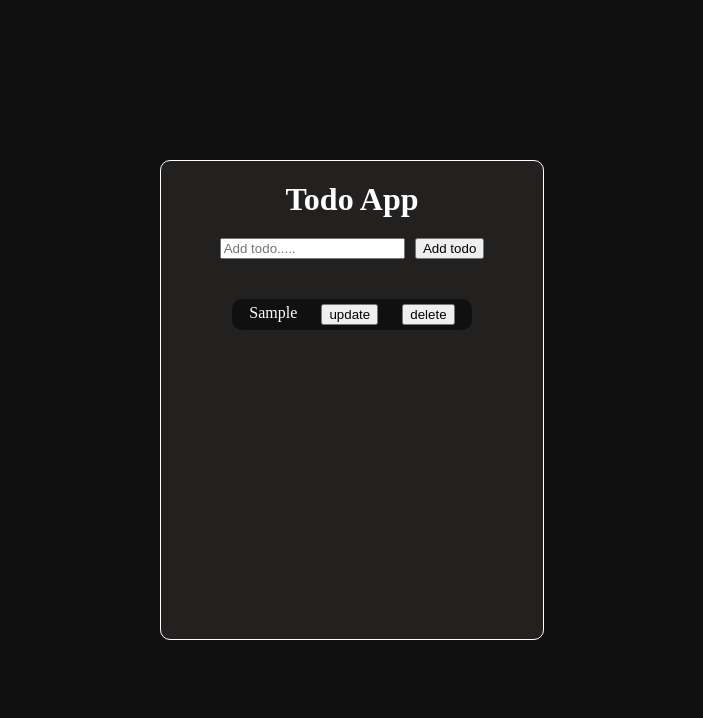
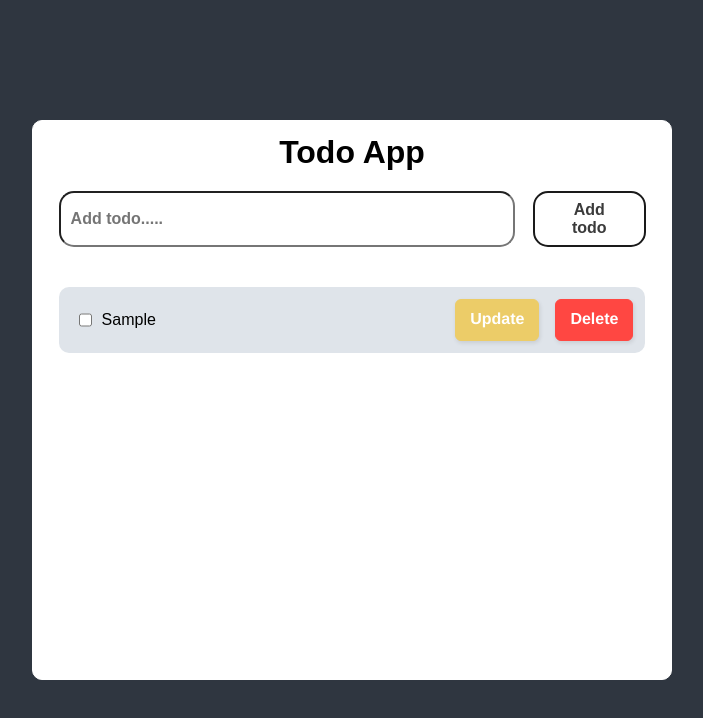
Before and after one commit to charandeep0288/Todo-App_Dom_Based, a plain HTML site: page index.html in a window 1280 px wide. Both pictures are taken after typing "Sample" into the empty fields and a click on the button "Add todo". Shown: the whole page, without its empty margins (288-991 px from the left). Drawn offline with Linux system fonts and the light colour scheme.

Commit message:
Added functionality - Update Todo, Delete Todo, Mark Todo as Done; Also Improved UI

```diff
--- a/index.html
+++ b/index.html
@@ -4,12 +4,13 @@
     <meta charset="UTF-8" />
     <meta name="viewport" content="width=device-width, initial-scale=1.0" />
     <meta http-equiv="X-UA-Compatible" content="ie=edge" />
-    <title>HTML 5 Boilerplate</title>
+    <title>Todo Application</title>
+    <link rel="icon" type="image/x-icon" href="./images/to-do-list.png">
     <link rel="stylesheet" href="style.css" />
   </head>
   <body>
     <div class="container">
-      <div class="main-content">
+      <div class="main-content scrollbar">
         <div class="todos-title">
           <h1>Todo App</h1>
         </div>
@@ -20,7 +21,7 @@
             class="todos-input"
             id="todo-input"
           />
-          <button id="add-todo">Add todo</button>
+          <button class="button-28" id="add-todo">Add todo</button>
         </div>
 
         <div id="todos">
--- a/script.js
+++ b/script.js
@@ -1,4 +1,6 @@
-const TODOS = [];
+let TODOS = [];
+
+document.querySelector("#add-todo").addEventListener("click", addTodo);
 
 function addTodo(e) {
   const task = document.querySelector("#todo-input").value;
@@ -13,36 +15,76 @@ function addTodo(e) {
     isCompleted: false,
   };
 
-  document.querySelector("#todo-input").value = '';
+  document.querySelector("#todo-input").value = "";
+  TODOS.push(newTodo);
 
-  TODOS.push(newTodo);
   renderTodos();
 }
 
-document.querySelector("#add-todo").addEventListener("click", addTodo);
-
-function deleteTodo(e) {
-
+function updateTodo(todoId) {
+  renderTodos({ updateTodo: true, updateTodoId: todoId});
 }
 
-function createEachTodoComponent(todo) {
+function saveTodo(todoId) {
+  const updatedTodoValue = document.querySelector(
+    `#updated-todo-${todoId}`
+  ).value;
+
+  TODOS.map((todo) => {
+    if (todo.id == todoId) {
+      todo.task = updatedTodoValue;
+      todo.isCompleted = false;
+    }
+  });
+
+  renderTodos();
+}
+
+function cancelUpdatingTodo() {
+  renderTodos();
+}
+
+function deleteTodo(todoId) {
+  TODOS = TODOS.filter(todo => todo.id != todoId);
+
+  renderTodos();
+}
+
+function markDoneTodo(todoId) {
+  TODOS.map((todo) => {
+    if (todo.id == todoId) {
+      if (!todo.isCompleted) todo.isCompleted = true;
+      else todo.isCompleted = false;
+    }
+  });
+
+  renderTodos();
+}
+
+function createEachTodoComponent(todo, obj) {
+  const updateTodo = obj?.updateTodo && obj?.updateTodoId == todo?.id;
+
   const eachTodoContainer = document.createElement("div");
-  eachTodoContainer.classList.add('todo-container');
+  eachTodoContainer.classList.add("todo-container");
 
   eachTodoContainer.innerHTML = `
-        <p class="todo" id='${todo.id}'>${todo.task}</p>
-        <button class="update-todo">update</button>
-        <button class="delete-todo">delete</button>
-    `;
+  <input type="checkbox" class="mark-todo check-todo-${todo.id}" style='${updateTodo && "display:none;"}' onclick='markDoneTodo(${todo.id})' ${todo.isCompleted && "checked"}/>
+  <p  class="todo scrollbar ${todo.isCompleted && 'mark-todo-done'}" id='${todo.id}' style='${updateTodo ? "display:none;" : "display:flex;"}' >${todo.task}</p>
+  <input type="text" placeholder="Update todo...." value="${todo.task}" id="updated-todo-${todo.id}" class="edit-todo-input" style='${updateTodo && "display:block;"}' />
+  <div class="todo-btns-container">
+    <button class="button-${updateTodo ? '26' : '25'} ${updateTodo ? 'update-todo' : 'save-todo'}" onclick="${updateTodo ? `saveTodo(${todo.id})`: `updateTodo(${todo.id})` }">${updateTodo ? 'Save' : 'Update'}</button>
+    <button class="button-24 delete-todo" onclick="${updateTodo ? `cancelUpdatingTodo()` : `deleteTodo(${todo.id})` }">${updateTodo ? 'Cancel' : 'Delete'}</button>
+  </div>
+`;
 
   return eachTodoContainer;
 }
 
-function renderTodos() {
+function renderTodos(obj) {
   const todoElement = document.querySelector("#todos");
   todoElement.innerHTML = "";
   TODOS.map((todo) => {
-    const eachTodo = createEachTodoComponent(todo);
+    const eachTodo = createEachTodoComponent(todo, obj);
     todoElement.appendChild(eachTodo);
   });
 }
--- a/style.css
+++ b/style.css
@@ -1,6 +1,7 @@
 * {
   box-sizing: border-box;
   margin: 0;
+  font-family: Papyrus, fantasy;
 }
 
 body {
@@ -10,20 +11,21 @@ body {
 .container {
   height: 100vh;
   width: 100vw;
-  background-color: #101010;
-  color: white;
+  background-color: #2f3640;
   display: flex;
   align-items: center;
   justify-content: center;
 }
 
 .main-content {
-  background-color: #232020;
-  width: 30%;
-  height: 60%;
+  background-color: #ffffff;
+  width: 50%;
+  height: 70%;
   border: 1px solid white;
   border-radius: 10px;
-  padding: 20px;
+  padding: 1% 2%;
+  overflow: hidden;
+  overflow-y: scroll;
 }
 
 #todos {
@@ -45,10 +47,173 @@ body {
 .todo-container {
   margin: auto;
   margin-top: 10px;
-  padding: 5px;
+  padding: 10px 10px;
   display: flex;
-  justify-content: space-around;
-  background-color: #101010;
-  width: 70%;
+  justify-content: space-between;
+  background-color: #dfe4ea;
+  width: 100%;
   border-radius: 10px;
+  max-height: 200px;
 }
+
+.todo {
+  padding-right: 15px;
+  width: 78%;
+  max-width: 78%;
+  overflow: hidden;
+  overflow-y: scroll;
+  word-break: break-all;
+  display: flex;
+  align-items: center;
+}
+
+.todo-btns-container {
+  display: flex;
+  align-self: center;
+}
+
+#todo-input {
+  padding: 0px 10px;
+  font-size: 16px;
+  font-weight: 600;
+  border-radius: 15px;
+  width: 83%;
+}
+
+.edit-todo-input {
+  display: none;
+  padding: 0px 10px;
+  font-size: 16px;
+  font-weight: 600;
+  border-radius: 15px;
+  width: 77%;
+}
+
+.mark-todo {
+  margin: 10px;
+}
+
+.mark-todo-done {
+  text-decoration-line: line-through;
+}
+
+.scrollbar::-webkit-scrollbar {
+  width: 12px;
+}
+
+.scrollbar::-webkit-scrollbar-track {
+  border-radius: 8px;
+  background-color: #e7e7e7;
+  border: 1px solid #cacaca;
+  box-shadow: inset 0 0 6px rgba(0, 0, 0, 0.3);
+}
+
+.scrollbar::-webkit-scrollbar-thumb {
+  border-radius: 8px;
+  background-color: #363636;
+}
+
+.button-28 {
+  appearance: none;
+  background-color: transparent;
+  border: 2px solid #1a1a1a;
+  border-radius: 15px;
+  box-sizing: border-box;
+  color: #3b3b3b;
+  cursor: pointer;
+  display: inline-block;
+  font-size: 16px;
+  font-weight: 600;
+  line-height: normal;
+  margin: 0;
+  min-height: 40px;
+  min-width: 0;
+  outline: none;
+  padding: 8px 20px;
+  text-align: center;
+  text-decoration: none;
+  transition: all 300ms cubic-bezier(0.23, 1, 0.32, 1);
+  user-select: none;
+  -webkit-user-select: none;
+  touch-action: manipulation;
+  width: 20%;
+  will-change: transform;
+}
+
+.button-28:disabled {
+  pointer-events: none;
+}
+
+.button-28:hover {
+  color: #fff;
+  background-color: #1a1a1a;
+  box-shadow: rgba(0, 0, 0, 0.25) 0 8px 15px;
+  transform: translateY(-2px);
+}
+
+.button-28:active {
+  box-shadow: none;
+  transform: translateY(0);
+}
+
+.button-24, .button-25, .button-26 {
+  background: #FF4742;
+  border: 1px solid #FF4742;
+  border-radius: 6px;
+  box-shadow: rgba(0, 0, 0, 0.1) 1px 2px 4px;
+  box-sizing: border-box;
+  color: #FFFFFF;
+  cursor: pointer;
+  display: inline-block;
+  /* font-family: nunito,roboto,proxima-nova,"proxima nova",sans-serif; */
+  font-size: 16px;
+  font-weight: 800;
+  line-height: 16px;
+  min-height: 20px;
+  outline: 0;
+  padding: 12px 14px;
+  text-align: center;
+  text-rendering: geometricprecision;
+  text-transform: none;
+  user-select: none;
+  -webkit-user-select: none;
+  touch-action: manipulation;
+  vertical-align: middle;
+  margin: 2px 2px 2px 14px;
+}
+
+.button-24:hover,
+.button-24:active {
+  background-color: initial;
+  background-position: 0 0;
+  color: #FF4742;
+}
+
+.button-24:active, .button-25:active {
+  opacity: .5;
+}
+
+.button-25 {
+  background: #eccc68;
+  border: 1px solid #eccc68;
+}
+
+.button-25:hover,
+.button-25:active {
+  background-color: initial;
+  background-position: 0 0;
+  color: #eccc68;
+}
+
+
+.button-26 {
+  background: #6ab04c;
+  border: 1px solid #6ab04c;
+}
+
+.button-26:hover,
+.button-26:active {
+  background-color: initial;
+  background-position: 0 0;
+  color: #6ab04c;
+}
```
Also changed, not shown: images/to-do-list.png (added).
